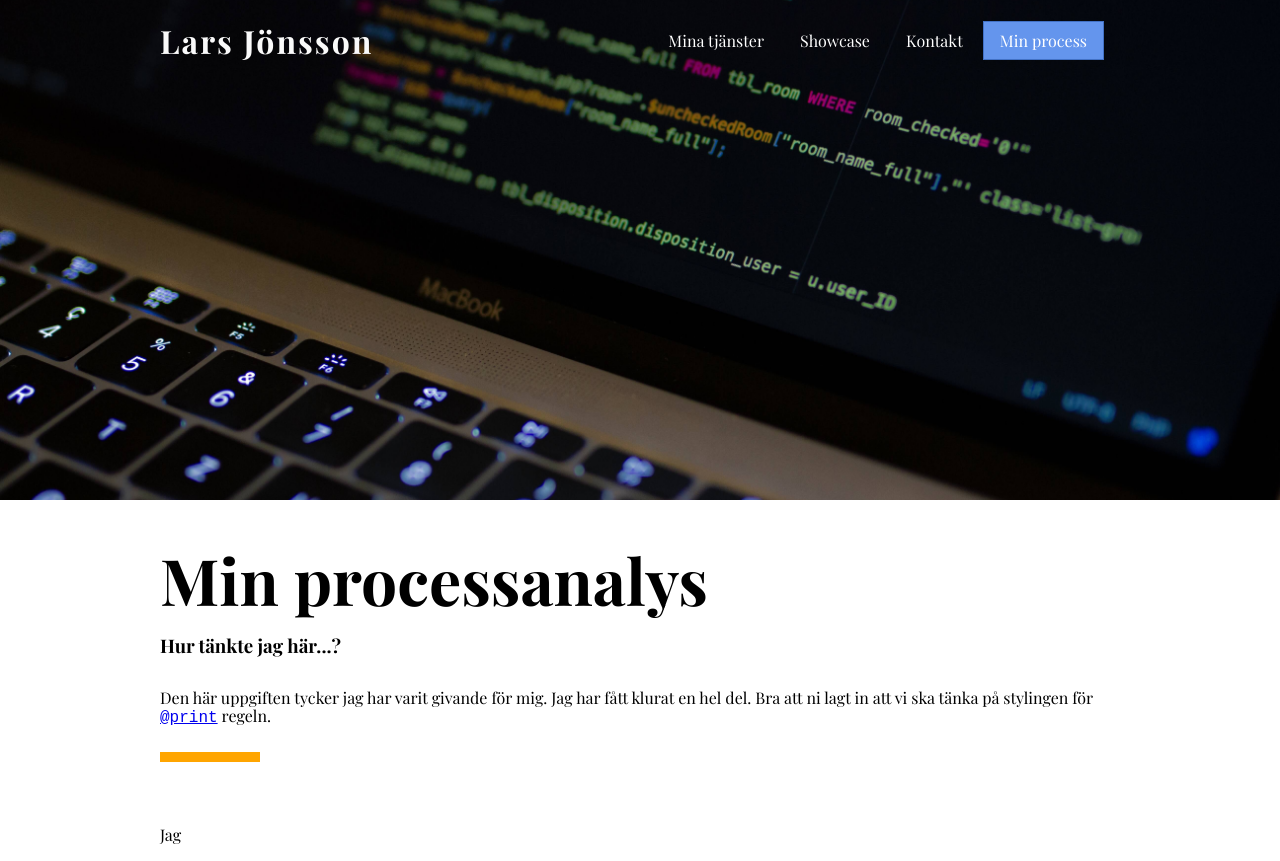
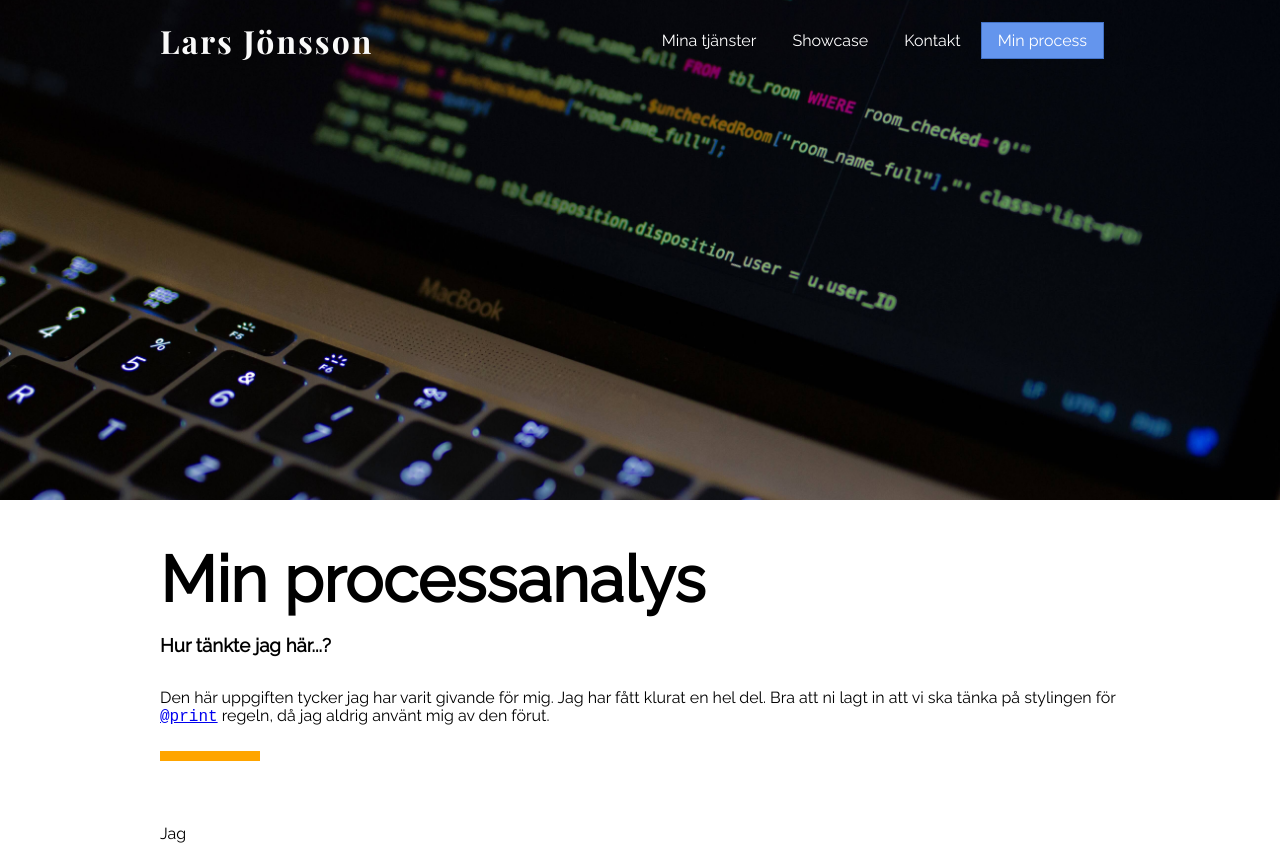
Before and after one commit to devpaps/school-project-1, a website: page process.pug in a window 1280 px wide. Drawn offline with nearby package versions, Linux system fonts and the light colour scheme; files that its build step writes are made by us from their sources.

Commit message:
added ::selection to the body

```diff
--- a/assets/sass/style.sass
+++ b/assets/sass/style.sass
@@ -1,5 +1,8 @@
 body
-	font-family: 'Playfair Display', serif
+	font-family: 'Raleway', sans-serif
+	::selection
+		background-color: #FFA300
+
 .wrapper
 	max-width: 960px
 	margin: 0 auto
@@ -17,6 +20,7 @@ header
 		.logo
 			text-decoration: none
 			h1
+				font-family: 'Playfair Display', serif
 				color: #fafafa
 				margin: 0
 				letter-spacing: 2px
--- a/process.pug
+++ b/process.pug
@@ -5,6 +5,7 @@ html
 		title Ex uppgift *css grid*
 		meta(name='viewport', content='width=device-width, initial-scale=1')
 		link(href='https://fonts.googleapis.com/css?family=Playfair+Display:400,700', rel='stylesheet')
+		link(href="https://fonts.googleapis.com/css?family=Raleway" rel="stylesheet")
 		link(rel='stylesheet', href='https://cdnjs.cloudflare.com/ajax/libs/normalize/5.0.0/normalize.min.css')
 		link(rel='stylesheet', href='/assets/css/print.css')
 		link(rel='stylesheet', href='/assets/css/style.css')
@@ -40,7 +41,7 @@ html
 							|
 							a(href="https://www.smashingmagazine.com/2011/11/how-to-set-up-a-print-style-sheet/") <code> @print</code>
 							|
-							| regeln.
+							| regeln, då jag aldrig använt mig av den förut.
 
 					.process-text
 						p Jag
```
Also changed, not shown: assets/css/dist/style.css, assets/css/style.css, process.html.
